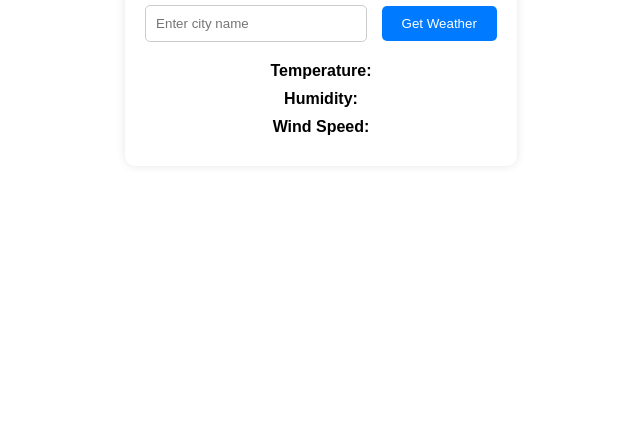
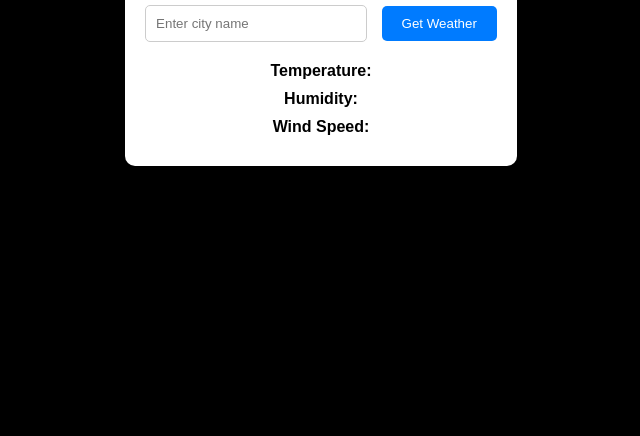
Before and after one commit to Adarsh7307/api_weather, a plain HTML site: page index.html in a window 1280 px wide. Shown: the part 364-800 px from the top of the page, without its empty margins (319-959 px from the left). Drawn offline with Linux system fonts and the light colour scheme.

Commit message:
Update index.html

```diff
--- a/index.html
+++ b/index.html
@@ -7,7 +7,7 @@
     <style>
         body {
             font-family: Arial, sans-serif;
-/*             background-color: #f0f0f0; */
+            background-color: black;
             display: flex;
             justify-content: center;
             align-items: center;
```
